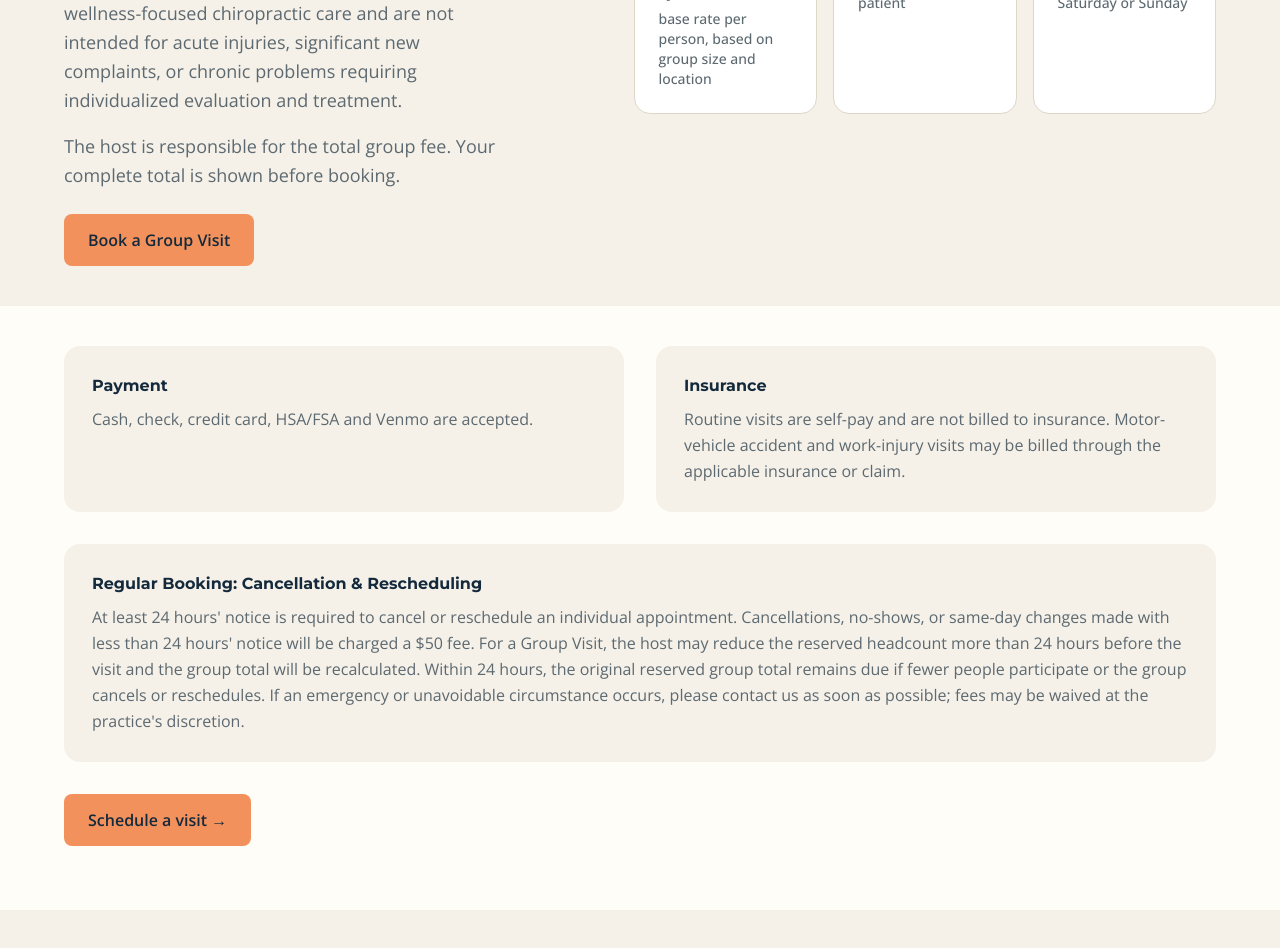
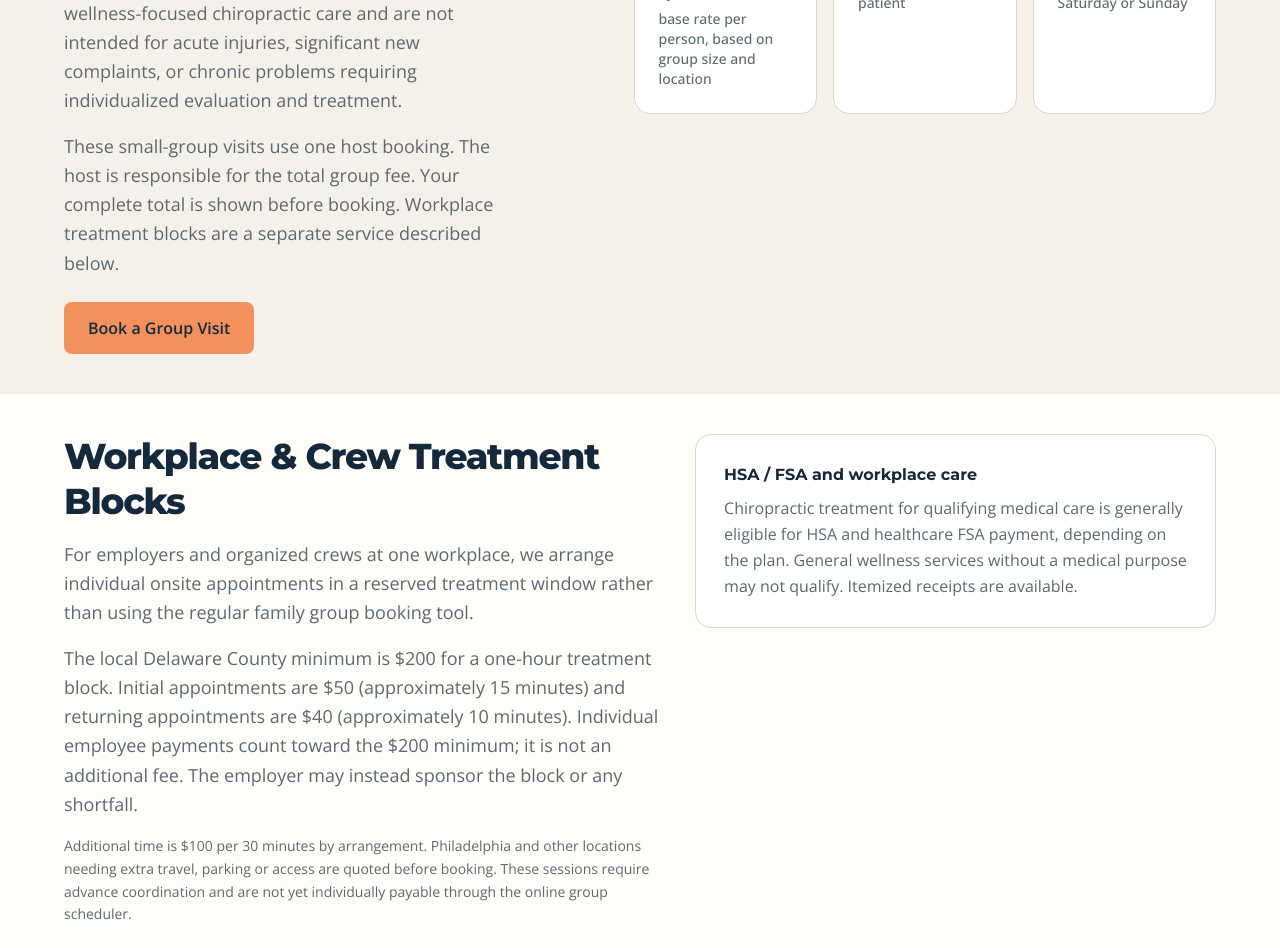
Before and after one commit to mybackcracker/gochiro-platform, a Next.js app: page /pricing in a window 1280 px wide. Shown: the part 1160-2108 px from the top of the page. Built offline with nearby package versions, Linux system fonts and the light colour scheme.

Commit message:
Explain separate workplace treatment block pricing and HSA/FSA conditions

```diff
--- a/app/(marketing)/pricing/page.tsx
+++ b/app/(marketing)/pricing/page.tsx
@@ -75,6 +75,11 @@ const PRICING_FAQS: FAQItem[] = [
     links: [{ label: "Group visit details and booking", href: "/book?start=group" }],
   },
   {
+    question: "Are employee workplace sessions priced like a family group visit?",
+    answer: "No. Workplace treatment blocks are arranged separately. For suitable local Delaware County locations, a one-hour block starts at a $200 minimum, which may be covered by employee appointments or employer sponsorship. Other locations are quoted individually.",
+    links: [{ label: "Explore workplace and crew care", href: "/workplace-care" }],
+  },
+  {
     question: "Can I get paperwork to submit to my health insurance?",
     answer: "Yes. Go Chiro Mobile can provide billing paperwork for you to submit to your health insurance for possible reimbursement. We do not submit routine health insurance claims on your behalf. Reimbursement depends on your plan and is not guaranteed.",
   },
@@ -127,7 +132,7 @@ export default function PricingPage() {
         <Container>
           <div className="grid gap-10 lg:grid-cols-[1fr_1.1fr] lg:items-start">
             <div>
-              <H2>Group Visits</H2>
+              <H2>Family & Small-Group Visits</H2>
               <P className="max-w-md">
                 Groups of {GROUP_VISIT_MIN_PARTICIPANTS}–{GROUP_VISIT_MAX_PARTICIPANTS} people. Group Visits are designed for
                 wellness-focused chiropractic care and are not intended for acute injuries,
@@ -135,8 +140,8 @@ export default function PricingPage() {
                 evaluation and treatment.
               </P>
               <p className="mt-4 max-w-md text-lg leading-relaxed text-muted">
-                The host is responsible for the total group fee. Your complete total is shown
-                before booking.
+                These small-group visits use one host booking. The host is responsible for the total group fee. Your complete total is shown
+                before booking. Workplace treatment blocks are a separate service described below.
               </p>
               <div className="mt-6">
                 <CTAButton href="/book?start=group">Book a Group Visit</CTAButton>
@@ -156,6 +161,31 @@ export default function PricingPage() {
                 <p className="mt-1 text-sm font-medium text-muted">per group on Saturday or Sunday</p>
               </div>
             </div>
+          </div>
+        </Container>
+      </Section>
+
+      <Section tone="white" className="pt-8 pb-10 sm:pt-10 sm:pb-12">
+        <Container>
+          <div className="grid gap-8 lg:grid-cols-[1.15fr_1fr] lg:items-start">
+            <div>
+              <H2>Workplace & Crew Treatment Blocks</H2>
+              <P className="max-w-2xl">
+                For employers and organized crews at one workplace, we arrange individual onsite appointments in a reserved treatment window rather than using the regular family group booking tool.
+              </P>
+              <P className="max-w-2xl">
+                The local Delaware County minimum is $200 for a one-hour treatment block. Initial appointments are $50 (approximately 15 minutes) and returning appointments are $40 (approximately 10 minutes). Individual employee payments count toward the $200 minimum; it is not an additional fee. The employer may instead sponsor the block or any shortfall.
+              </P>
+              <p className="mt-4 max-w-2xl text-sm leading-relaxed text-muted">
+                Additional time is $100 per 30 minutes by arrangement. Philadelphia and other locations needing extra travel, parking or access are quoted before booking. These sessions require advance coordination and are not yet individually payable through the online group scheduler.
+              </p>
+              <div className="mt-6"><CTAButton href="/workplace-care">View Workplace Program</CTAButton></div>
+            </div>
+            <Callout title="HSA / FSA and workplace care" tone="white">
+              <p className="text-base leading-relaxed text-muted">
+                Chiropractic treatment for qualifying medical care is generally eligible for HSA and healthcare FSA payment, depending on the plan. General wellness services without a medical purpose may not qualify. Itemized receipts are available.
+              </p>
+            </Callout>
           </div>
         </Container>
       </Section>
```
